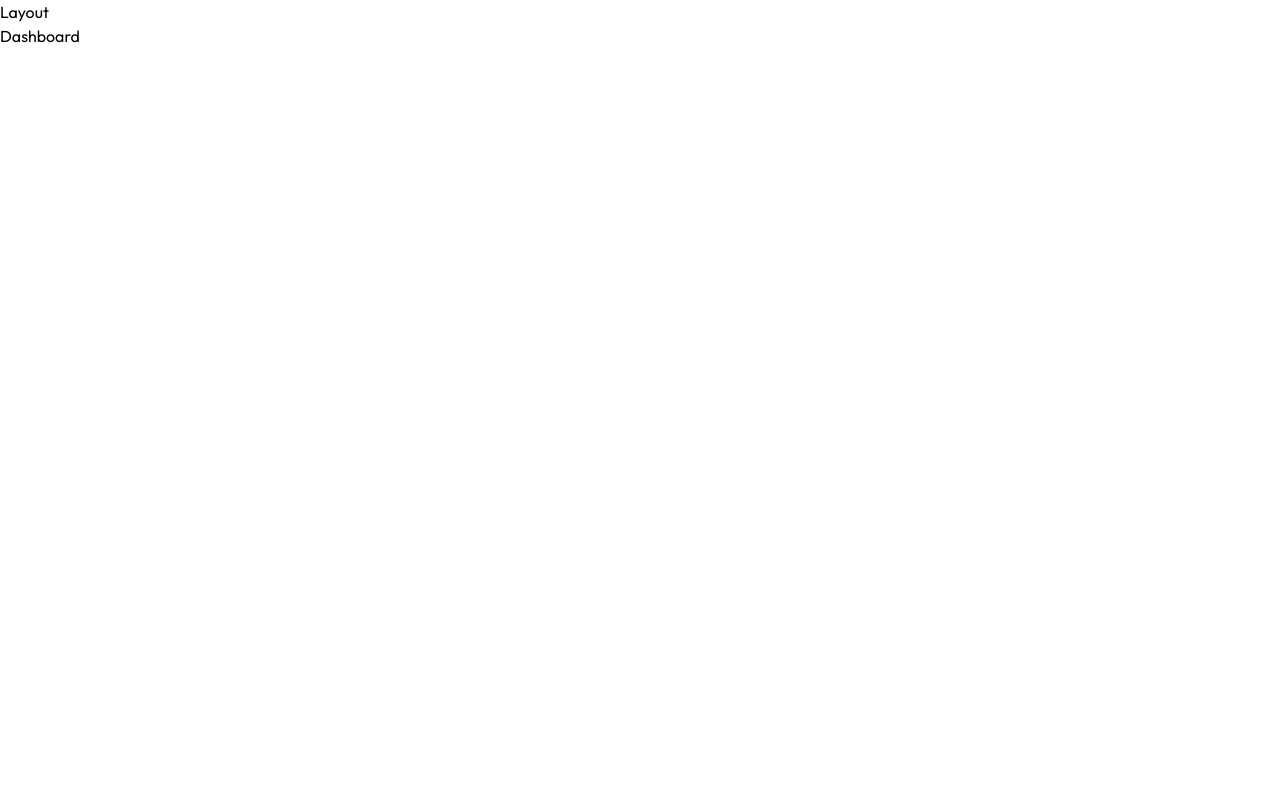
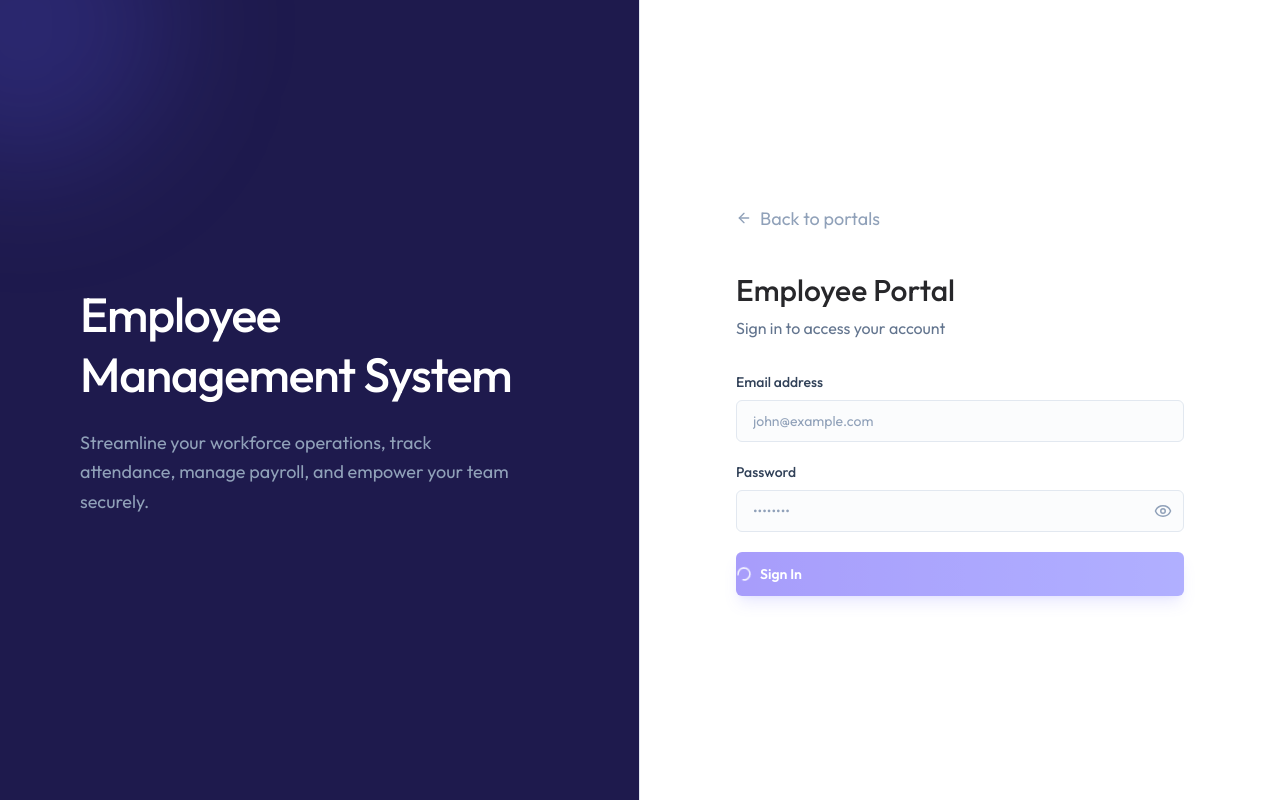
Before and after one commit to limon43633/EMS-Project-client, a React (Vite) app: page /login/employee in a window 1280 px wide. Before the commit this address led to /dashboard. Built offline with nearby package versions, Linux system fonts and the light colour scheme.

Commit message:
login form add

```diff
--- a/src/App.jsx
+++ b/src/App.jsx
@@ -9,6 +9,7 @@
 import Payslips from "./pages/Payslips";
 import Settings from "./pages/Settings";
 import PrintPaySlip from "./pages/PrintPaySlip";
+import LoginForm from "./components/LoginForm";
 
 const App = () => {
   return (
@@ -16,6 +17,10 @@
       <Toaster />
       <Routes>
         <Route path="/login" element={ <LoginLanding /> } />
+
+
+        <Route path="/login/admin" element={ <LoginForm role="admin" title="Admin Portal" subtitle="Sign in to manage the organization" /> } />
+        <Route path="/login/employee" element={ <LoginForm role="employee" title="Employee Portal" subtitle="Sign in to access your account" /> } />
 
         <Route element={ <Layout /> }>
           <Route path="/dashboard" element={ <Dashboard /> } />
--- /dev/null
+++ b/src/components/LoginForm.jsx
@@ -0,0 +1,83 @@
+import React, { useState } from 'react';
+import LoginLeftSide from './LoginLeftSide';
+import { Link } from 'react-router-dom';
+import { ArrowLeftIcon, EyeIcon, EyeOffIcon, Loader2Icon } from 'lucide-react';
+
+const LoginForm = ({role, title, subtitle}) => {
+
+    const [email, setEmail] = useState('');
+    const [password, setPassword] = useState('');
+    const [showPassword, setShowPassword] = useState(false);
+    const [error, setError] = useState('');
+    const [loading, setLoading] = useState(true);
+
+    const handleSubmit = async (e) => {
+        e.preventDefault();
+
+    }
+
+    return (
+        <div className='min-h-screen flex flex-col md:flex-row'>
+            <LoginLeftSide />
+
+            <div className='flex-1 flex items-center justify-center p-6 sm:p-12 bg-white'>
+                <div className='w-full max-w-md animate-fade-in'>
+
+                <Link to='/login' className='inline-flex items-center gap-2 text-slate-400 hover:text-slate-700 text-[18px] mb-10 transition-colors'>
+                    <ArrowLeftIcon size={16} />
+                    Back to portals
+                </Link>
+
+                <div className='mb-8'>
+                    <h1 className='text-2xl sm:text-3xl font-medium text-zinc-800'>{title}</h1>
+                    <p className='text-slate-500 text-sm sm:text-base mt-2'>{subtitle}</p>
+                </div>
+
+                {error && (
+                    <div className='mb-6 p-4 bg-rose-50 border border-rose-200 text-rose-700 text-sm rounded-xl flex items-start gap-3'>
+                        <div className='w-1.5 h-1.5 rounded-full bg-rose-500 mt-1.5 shrink-0'/>
+                        {error}
+                    </div>
+                )}
+
+
+                <form className='space-y-5' onSubmit={handleSubmit}>
+
+                    <div>
+                        <label className='block text-sm font-medium text-slate-700 mb-2'>
+                            Email address
+                        </label>
+                        <input type='email' value={email} onChange={(e) => setEmail(e.target.value)} required placeholder='john@example.com'/>
+                    </div>
+
+                    <div>
+                        <label className='block text-sm font-medium text-slate-700 mb-2'>
+                            Password
+                        </label>
+                        <div className='relative'>
+                            <input type={showPassword ? 'text' : 'password'} onChange={(e) => setPassword(e.target.value)} required className='pr-11' placeholder='••••••••'/>
+
+                            <button type='button' className='absolute right-3 top-1/2 -translate-y-1/2 text-slate-400' onClick={()=> setShowPassword(!showPassword)}>
+                                {showPassword ? <EyeOffIcon size={18} /> : <EyeIcon size={18} />}
+                            </button>
+                        </div>
+
+                    </div>
+
+                    <button type='submit' disabled={loading} className='w-full py-3 bg-linear-to-r from-indigo-600 to-indigo-500 text-white rounded-md text-sm font-semibold hover:from-indigo-700 hover:to-indigo-600  disabled:opacity-50 transition-all duration-200 shadow-lg shadow-indigo-500/25 active:scale-[0.98] flex items-center'>
+                        {loading && <Loader2Icon className='animate-spin h-4 w-4 mr-2' />}
+                        Sign In
+                    </button>
+
+                </form>
+
+            </div>
+            </div>
+
+
+
+        </div>
+    );
+};
+
+export default LoginForm;
--- /dev/null
+++ b/src/components/LoginLeftSide.jsx
@@ -0,0 +1,18 @@
+
+
+const LoginLeftSide = () => {
+    return (
+        <div className="hidden md:flex w-1/2 bg-indigo-950 relative overflow-hidden border-r border-slate-200">
+
+            <div className="absolute -top-30 -left-30 w-72 h-72 bg-indigo-500/20 rounded-full blur-3xl"></div>
+
+            <div className="relative z-10 flex flex-col items-start justify-center p-12 lg:p-20 w-full h-full">
+                <h1 className="text-4xl lg:text-5xl font-medium text-white mb-6 leading-tight tracking-tight">Employee <br /> Management System</h1>
+                <p className="text-slate-400 text-lg max-w-md leading-relaxed" >Streamline your workforce operations, track attendance, manage payroll, and empower your team securely.</p>
+            </div>
+
+        </div>
+    );
+};
+
+export default LoginLeftSide;
--- a/src/pages/Layout.jsx
+++ b/src/pages/Layout.jsx
@@ -3,9 +3,14 @@
 
 const Layout = () => {
     return (
-        <div>
-            Layout
-            <Outlet />
+        <div className='flex h-screen bg-linear-to-br from-slate-50 via-white to-indigo-50/30'>
+            <p>sidebar</p>
+            <main className='flex-1 overflow-y-auto'>
+                <div className='p-4 pt-16 sm:p-6 sm:pt-6 lg:p-8 max-w-400 mx-auto bg-amber-400'>
+                    <Outlet />
+                </div>
+            </main>
+
         </div>
     );
 };
--- a/src/pages/LoginLanding.jsx
+++ b/src/pages/LoginLanding.jsx
@@ -1,9 +1,62 @@
 import React from 'react';
+import LoginLeftSide from '../components/LoginLeftSide';
+import { ArrowRightIcon, ShieldIcon, UserIcon } from 'lucide-react';
+import { Link } from 'react-router-dom';
 
 const LoginLanding = () => {
+
+    const portalOptions = [
+        {
+            to: '/login/admin',
+            title: 'Admin Portal',
+            description: 'Manage employees, departments, payroll, and system configuration.',
+            icon: ShieldIcon
+        },
+        {
+            to: '/login/employee',
+            title: 'Employee Portal',
+            description: 'View your profile, track attendance, request time off, and access payslips.',
+            icon: UserIcon
+        }
+    ]
+
+
     return (
-        <div>
-           Login Landing Page
+        <div className='min-h-screen flex flex-col md:flex-row'>
+           <LoginLeftSide />
+
+           <div className='w-full md:w-1/2 flex flex-col items-center justify-center p-6 sm:p-12 lg:p-16 relative overflow-y-auto min-h-screen'>
+
+           <div className='space-y-4'>
+
+            {/* Header */}
+
+            <div className='space-y-4'>
+                <h2 className='text-3xl font-medium text-slate-900 tracking-tight mb-3'>Welcome Back</h2>
+                <p className='text-slate-500'>Select your portal to securely access the system.</p>
+            </div>
+
+            {/* portal list */}
+
+            <div className='space-y-4 pt-5'>
+                {portalOptions.map((portal)=> (
+                    <Link key={portal.to} to={portal.to} className='group block bg-slate-50 border border-slate-200 rounded-lg p-5 sm:p-6 transition-all duration-300 hover:border-indigo-400 hover:bg-indigo-50 w-110' >
+
+                        <div className='relative z-10 flex items-center justify-between gap-4 sm:gap-5'>
+                            <h3 className='text-lg text-slate-800 group-hover:text-indigo-600 mb-1 transition-colors'>{portal.title}</h3>
+                            <ArrowRightIcon className='w-4 h-4 text-slate-500 group-hover:text-indigo-600 group-hover:translate-x-1 transition-all duration-300' />
+                        </div>
+
+                    </Link>
+                ))}
+            </div>
+
+
+
+
+           </div>
+
+           </div>
         </div>
     );
 };
```
